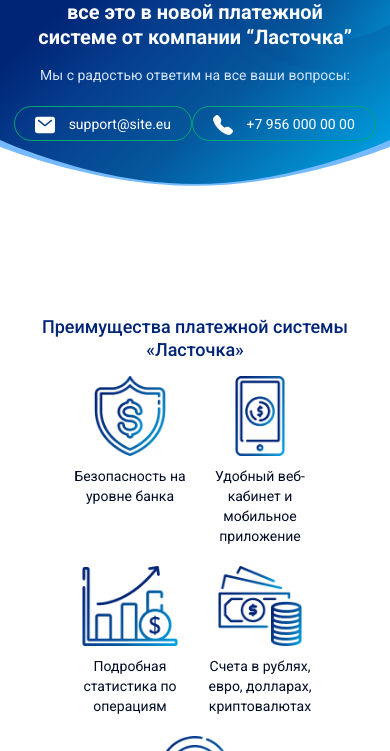
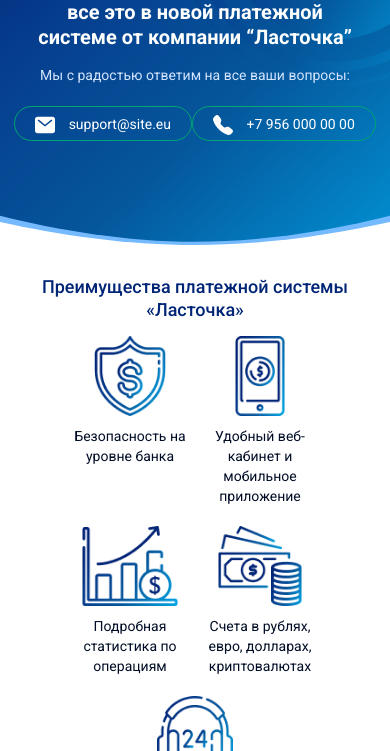
Before and after one commit to misochenk0/Test, a website: page src/index.html in a window 390 px wide. Shown: the part 105-856 px from the top of the page. Drawn offline with nearby package versions, Linux system fonts and the light colour scheme; files that its build step writes are made by us from their sources; files whose address does not match are found by name.

Commit message:
Bug fix - iphone bg

```diff
--- a/src/scss/blocks/_header.scss
+++ b/src/scss/blocks/_header.scss
@@ -4,6 +4,7 @@
     top: 0;
     width: 100%;
     height: 940px;
+    object-fit: cover;
     z-index: -3;
 }
 .circles {
--- a/src/scss/blocks/_media.scss
+++ b/src/scss/blocks/_media.scss
@@ -53,8 +53,9 @@
             margin-top: 0;
         }
     }
+
     .background {
-        height: 550px;
+        height: 100%;
     }
     .circles {
         width: 45%;
@@ -183,7 +184,6 @@
             }
         }
     }
-
     // Advantages <992
     .advantages {
         padding: 50px 0;
@@ -305,7 +305,7 @@
     }
     //Header <768
     .header {
-        min-height: 390px;
+        min-height: 350px;
         padding: 110px 0;
         &__buttons {
             width: 270px;
@@ -324,9 +324,6 @@
             margin-top: 20px;
             width: 380px;
         }
-    }
-    .background {
-        height: 390px;
     }
     // Advantages <768
     .advantages {
@@ -493,6 +490,7 @@
                 margin-bottom: 20px;
             }
         }
+
     }
     // Advantages <576
     .advantages {
```
Also changed, not shown: dist/css/style.min.css.
